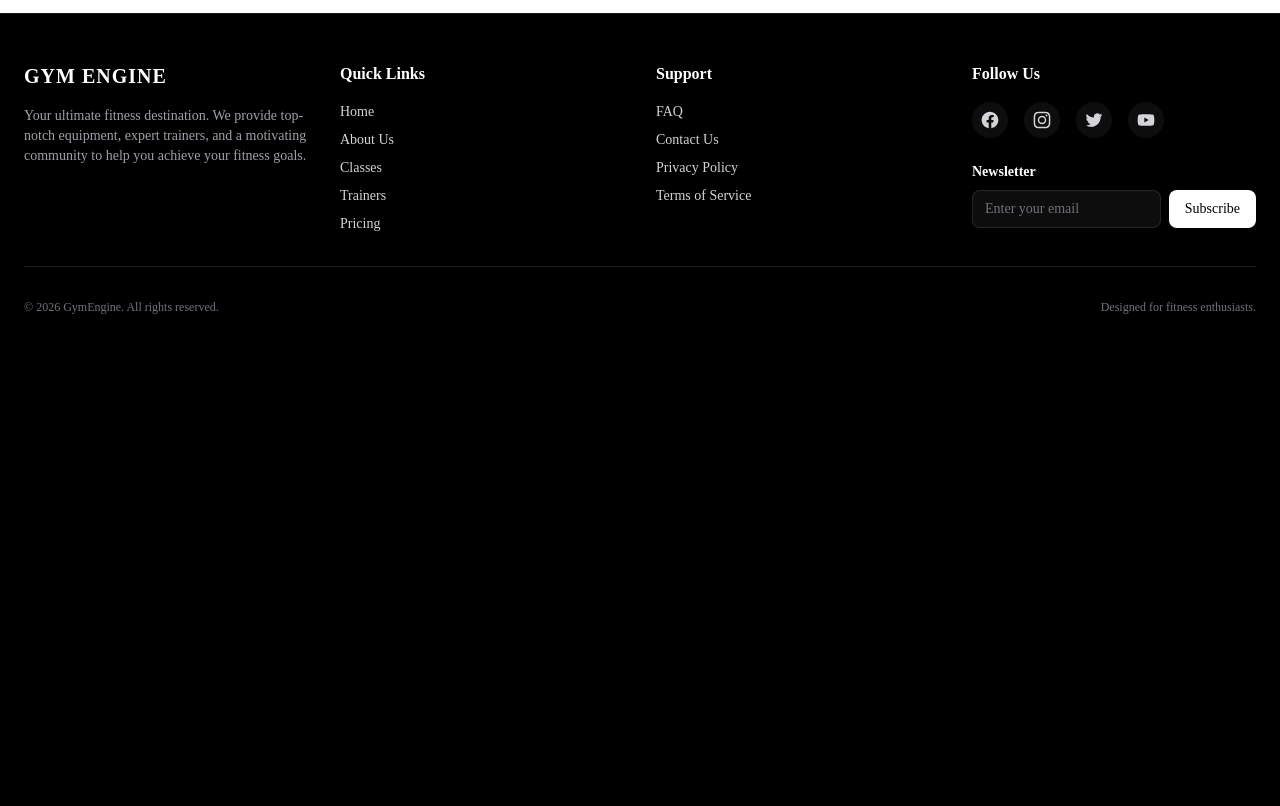
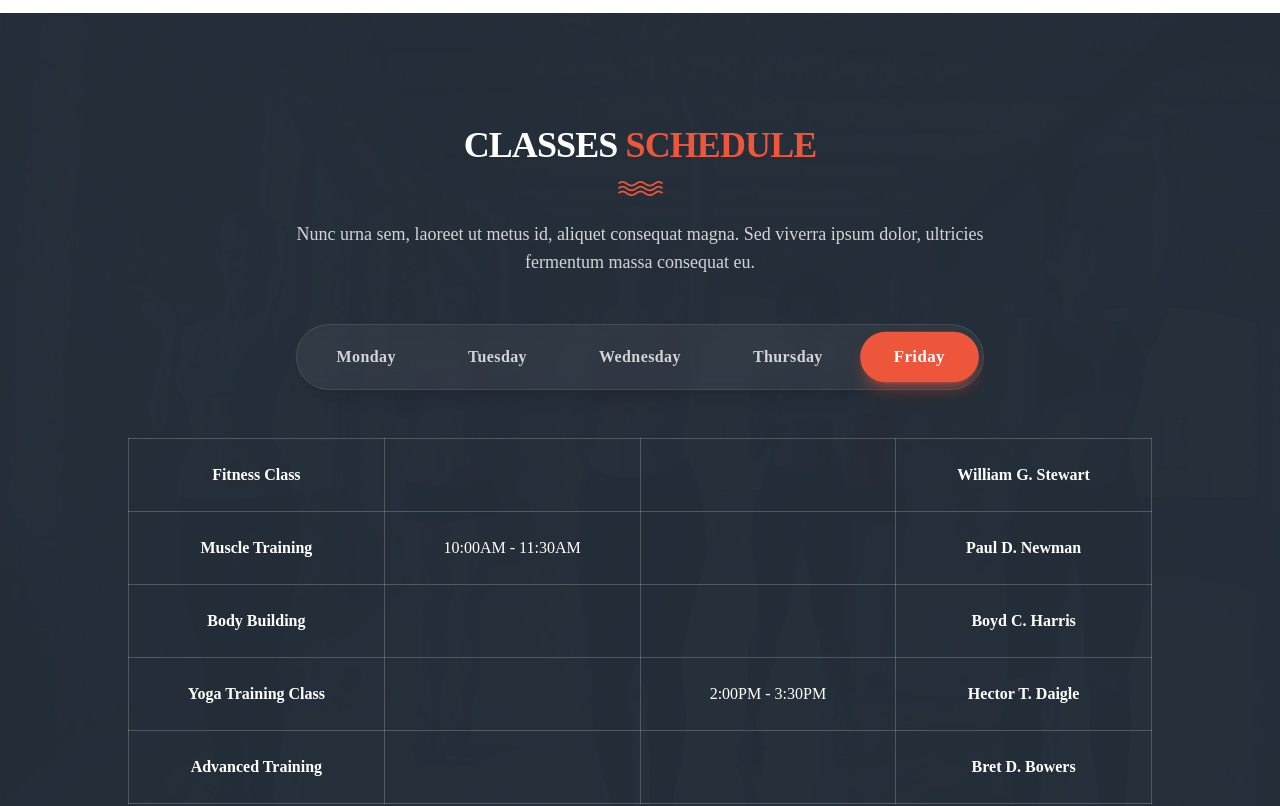
Before and after one commit to tuhin360/Gym-Engine-Client, a Next.js app: page / in a window 1280 px wide. Shown: the part 3080-3886 px from the top of the page. Before the commit the page ends 3443 px from the top, so only its background shows below. Built offline with nearby package versions, Linux system fonts and the light colour scheme.

Commit message:
classes schedule section added

```diff
--- a/src/app/page.tsx
+++ b/src/app/page.tsx
@@ -1,5 +1,6 @@
 import { Banner } from "@/components/Home/banner";
 import { OurClasses } from "@/components/Home/our-classes";
+import { Schedule } from "@/components/Home/schedule";
 import { ChooseProgram } from "@/components/Home/choose-program";
 import { Cta } from "@/components/Home/cta";
 
@@ -11,7 +12,7 @@ export default function Home() {
       <ChooseProgram />
       <Cta />
       <OurClasses />
-
+      <Schedule />
     </>
   );
 }
--- /dev/null
+++ b/src/components/Home/schedule.tsx
@@ -0,0 +1,108 @@
+"use client";
+
+import { useState } from "react";
+import Image from "next/image";
+
+const days = ["Monday", "Tuesday", "Wednesday", "Thursday", "Friday"];
+
+const scheduleData = [
+  {
+    name: "Fitness Class",
+    trainer: "William G. Stewart",
+    schedules: { Monday: "10:00AM - 11:30AM", Tuesday: "", Wednesday: "", Thursday: "2:00PM - 3:30PM", Friday: "" }
+  },
+  {
+    name: "Muscle Training",
+    trainer: "Paul D. Newman",
+    schedules: { Monday: "", Tuesday: "10:00AM - 11:30AM", Wednesday: "", Thursday: "", Friday: "10:00AM - 11:30AM" }
+  },
+  {
+    name: "Body Building",
+    trainer: "Boyd C. Harris",
+    schedules: { Monday: "2:00PM - 3:30PM", Tuesday: "", Wednesday: "10:00AM - 11:30AM", Thursday: "", Friday: "" }
+  },
+  {
+    name: "Yoga Training Class",
+    trainer: "Hector T. Daigle",
+    schedules: { Monday: "", Tuesday: "2:00PM - 3:30PM", Wednesday: "", Thursday: "10:00AM - 11:30AM", Friday: "2:00PM - 3:30PM" }
+  },
+  {
+    name: "Advanced Training",
+    trainer: "Bret D. Bowers",
+    schedules: { Monday: "", Tuesday: "", Wednesday: "2:00PM - 3:30PM", Thursday: "", Friday: "" }
+  },
+];
+
+export function Schedule() {
+  const [activeDay, setActiveDay] = useState("Friday");
+
+  return (
+    <section className="relative py-28 bg-slate-900 overflow-hidden" id="schedule">
+      {/* Background Image */}
+      <div
+        className="absolute inset-0 z-0 bg-cover bg-center bg-no-repeat"
+        style={{ backgroundImage: "url('/assets/schedule-bg.jpg')" }}
+      />
+
+      {/* Dark Overlay */}
+      <div className="absolute inset-0 z-10 bg-[#232d39]/80"></div>
+
+      <div className="container relative z-20 mx-auto px-4 md:px-6 flex flex-col items-center">
+        <div className="text-center max-w-3xl mx-auto mb-12">
+          <h2 className="text-3xl md:text-4xl font-extrabold uppercase tracking-tight mb-4 text-white">
+            Classes <span className="text-[#ed563b]">Schedule</span>
+          </h2>
+          <div className="flex justify-center mb-6">
+            <Image src="/assets/line-dec.png" width={45} height={10} alt="Line decoration" />
+          </div>
+          <p className="text-zinc-300 text-lg">
+            Nunc urna sem, laoreet ut metus id, aliquet consequat magna. Sed viverra ipsum dolor, ultricies fermentum massa consequat eu.
+          </p>
+        </div>
+
+        {/* Days Tabs */}
+        <div className="flex flex-wrap justify-center gap-2 mb-12 p-2 bg-white/5 backdrop-blur-sm rounded-3xl md:rounded-full w-fit mx-auto border border-white/10 shadow-lg">
+          {days.map((day) => (
+            <button
+              key={day}
+              onClick={() => setActiveDay(day)}
+              className={`px-5 py-2.5 md:px-8 md:py-3 rounded-full text-sm md:text-base font-bold tracking-wide transition-all duration-300 ${
+                activeDay === day
+                  ? "bg-[#ed563b] text-white shadow-lg shadow-[#ed563b]/40 scale-105"
+                  : "text-zinc-300 hover:text-white hover:bg-white/10"
+              }`}
+            >
+              {day}
+            </button>
+          ))}
+        </div>
+
+        {/* Schedule Table */}
+        <div className="w-full max-w-5xl overflow-x-auto">
+          <table className="w-full text-white border-collapse border border-white/20 text-center min-w-[700px] animate-in fade-in duration-500">
+            <tbody>
+              {scheduleData.map((row, index) => {
+                const time = row.schedules[activeDay as keyof typeof row.schedules];
+                const isAm = time.includes("AM");
+                const isPm = time.includes("PM");
+
+                return (
+                  <tr key={index} className="border border-white/20">
+                    <td className="py-6 px-4 border border-white/20 w-1/4 text-sm md:text-base font-semibold">{row.name}</td>
+                    <td className="py-6 px-4 border border-white/20 w-1/4 text-sm md:text-base font-medium">
+                      {isAm ? time : ""}
+                    </td>
+                    <td className="py-6 px-4 border border-white/20 w-1/4 text-sm md:text-base font-medium">
+                      {isPm ? time : ""}
+                    </td>
+                    <td className="py-6 px-4 border border-white/20 w-1/4 text-sm md:text-base font-semibold">{row.trainer}</td>
+                  </tr>
+                );
+              })}
+            </tbody>
+          </table>
+        </div>
+      </div>
+    </section>
+  );
+}
```
